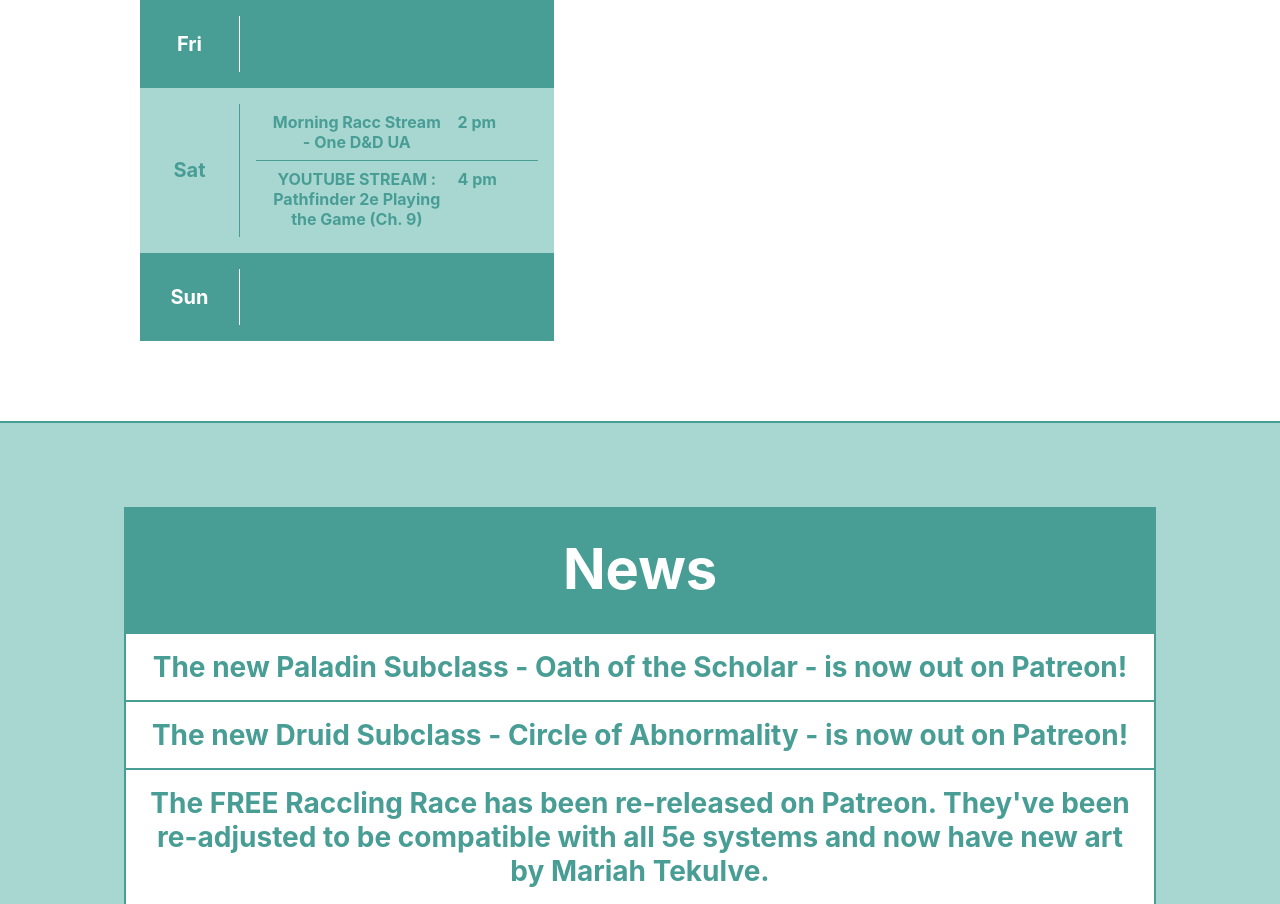
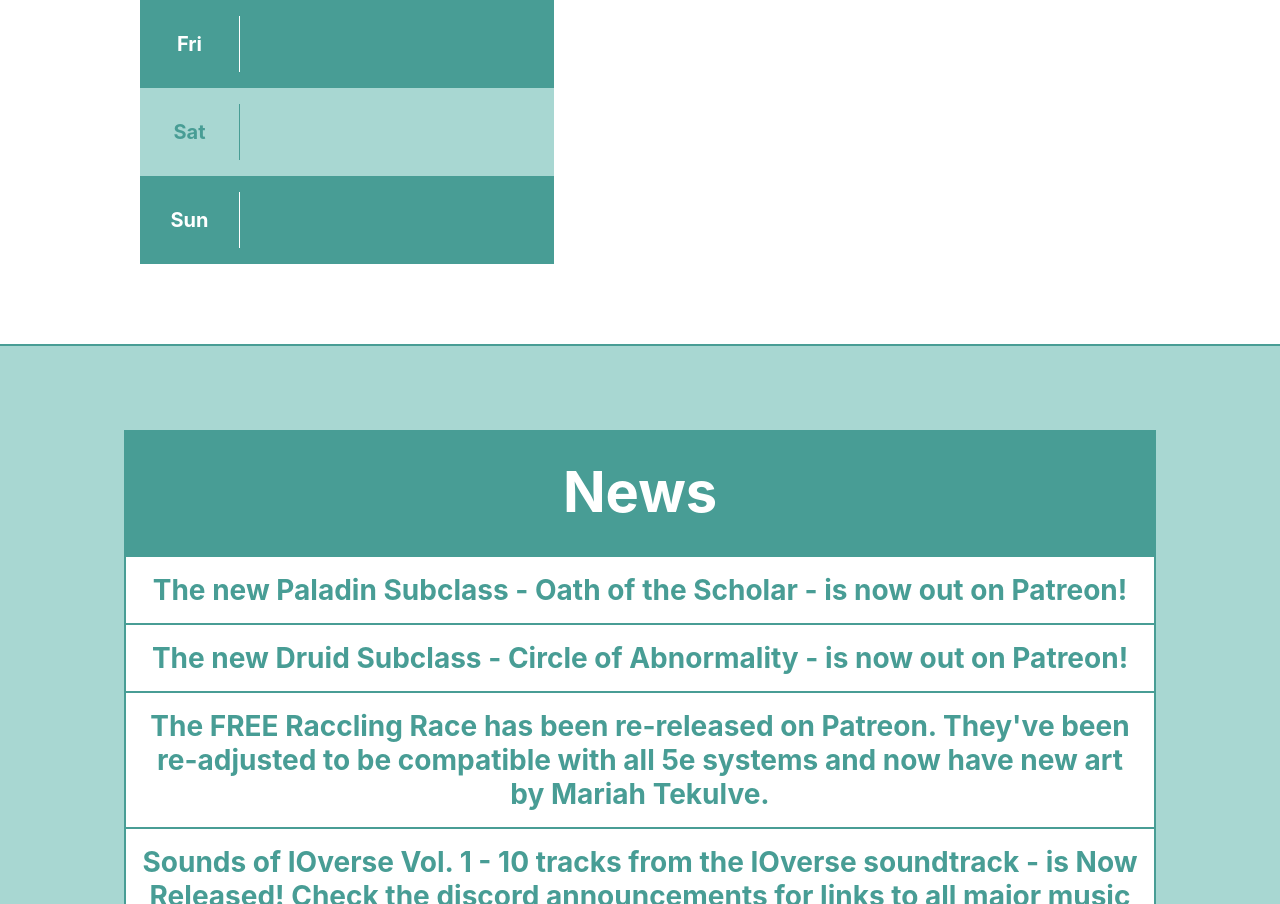
Before and after one commit to jrthayer/WorldOfIo.info, a React (Create React App) app: page / in a window 1280 px wide. Shown: the part 1357-2261 px from the top of the page. Built offline with nearby package versions, Linux system fonts and the light colour scheme.

Commit message:
update schedule
+shows cancelled today

```diff
--- a/src/data/schedule.js
+++ b/src/data/schedule.js
@@ -34,18 +34,18 @@ export default [
         timezone: "est",
         name: "Pipe Dreamers",
     },
-    {
-        day: "sat",
-        hours: 10,
-        minutes: 0,
-        timezone: "est",
-        name: "Morning Racc Stream - One D&D UA ",
-    },
-    {
-        day: "sat",
-        hours: 12,
-        minutes: 0,
-        timezone: "est",
-        name: "YOUTUBE STREAM : Pathfinder 2e Playing the Game (Ch. 9)",
-    },
+    // {
+    //     day: "sat",
+    //     hours: 10,
+    //     minutes: 0,
+    //     timezone: "est",
+    //     name: "Morning Racc Stream - One D&D UA ",
+    // },
+    // {
+    //     day: "sat",
+    //     hours: 12,
+    //     minutes: 0,
+    //     timezone: "est",
+    //     name: "YOUTUBE STREAM : Pathfinder 2e Playing the Game (Ch. 9)",
+    // },
 ];
```
